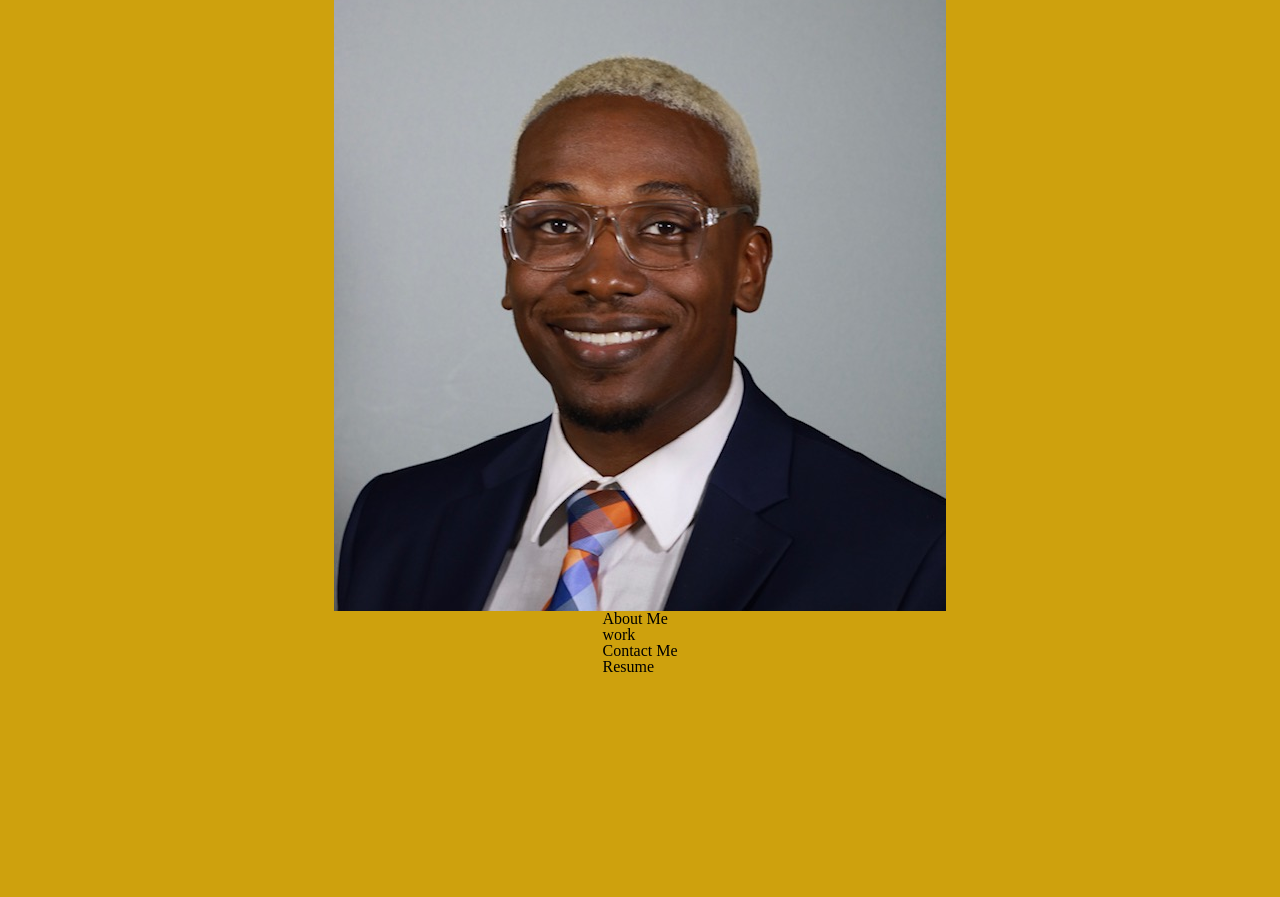
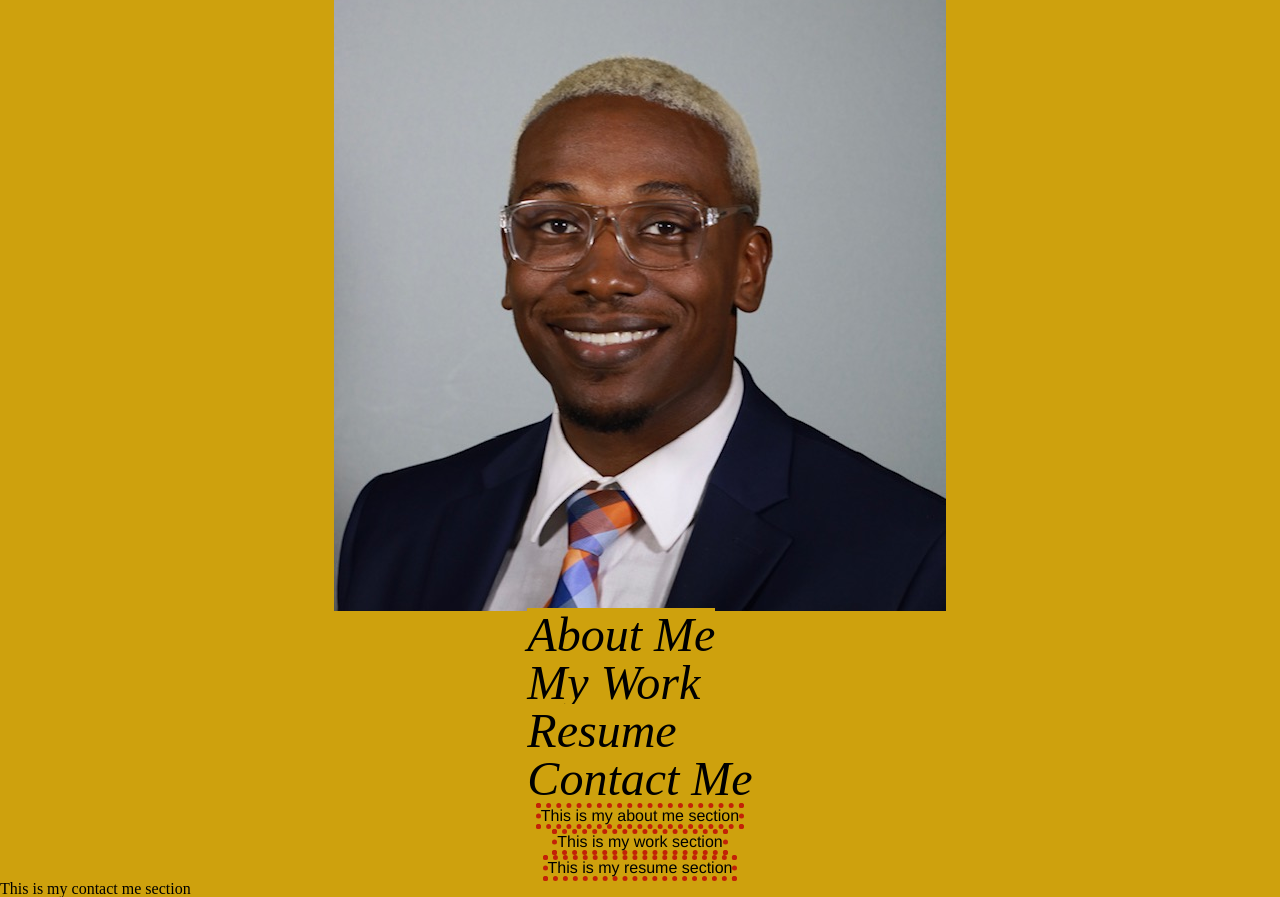
Before and after one commit to afrazier01/Portfolio-Webpage, a plain HTML site: page index.html in a window 1280 px wide. Shown: the part 157-1054 px from the top of the page. Before the commit the page ends 832 px from the top, so only its background shows below. Drawn offline with Linux system fonts and the light colour scheme.

Commit message:
Changed structure and added the content sections that will be included

```diff
--- a/assets/css/style.css
+++ b/assets/css/style.css
@@ -20,14 +20,35 @@ header {
     border-width: 5px;
     border-radius: 50px 50px;
     border-color: var(--favorite-color); */
-
 }
 
 h1 {
     font-size: 8rem;
-    font-weight: bold;
+    font-weight: bolder;
 
     /* -webkit-text-stroke: 1px;
     -webkit-text-fill-color: var(--favorite-color); */
-    padding: ;
+
 }
+
+.header-links a {
+    text-decoration: none;
+    font-style: italic;
+    font-size: 3rem;
+}
+
+.header-links a:hover {
+    color: var(--favorite-color);
+    font-size: bolder;
+}
+
+.content {
+    display: flex;
+    flex-direction: column;
+    align-items: center;
+}
+.content article {
+    border-style: dotted;
+    border-width: 5px;
+    border-color: #C22207;
+}
--- a/index.html
+++ b/index.html
@@ -10,35 +10,37 @@
     <body>
         <header>
             <h1>Aveontae Frazier</h1>
-            <img src="./assets/images/headshot.jpg">
+            <img src="./assets/images/headshot.jpg" alt="Professional headshot of Aveontae Frazier">
             <nav class="header-links">
                 <ul>
-                    <li><a href="#about-me.select"></a>About Me</li>
-                    <li><a href="#work.select"></a>work</li>
-                    <li><a href="#contact-me.select"></a>Contact Me</li>
-                    <li><a href="#resume.select"></a>Resume</li>
-
+                    <li><a href="#about-me.select">About Me</a></li>
+                    <li><a href="#work.select">My Work</a></li>
+                    <li><a href="#resume.select">Resume</a></li>
+                    <li><a href="#contact-me.select">Contact Me</a></li>
                 </ul>
             </nav>
 
         </header>
 
-        <article class="about-me" id="about-me.select">
+        <main class="content">
+            <article class="about-me" id="about-me.select">
+                 <h2>This is my about me section</h2>
 
-        </article>
+            </article>
 
-        <article class="work" id="work.select">
+            <article class="work" id="work.select">
+                <h2>This is my work section</h2>
 
-        </article>
+            </article>
 
-        <article class="contact-me" id="contact-me.select">
-        </article>
+            <article class="resume" id="resume.select">
+                <h2>This is my resume section</h2>
+            </article>
+        </main>
 
-
-        <article class="resume" id="resume.select">
-        </article>
-
-
+        <footer class="contact-me" id="contact-me.select">
+            <h3>This is my contact me section</h3>
+        </footer>
 
     </body>
 </html>
```
